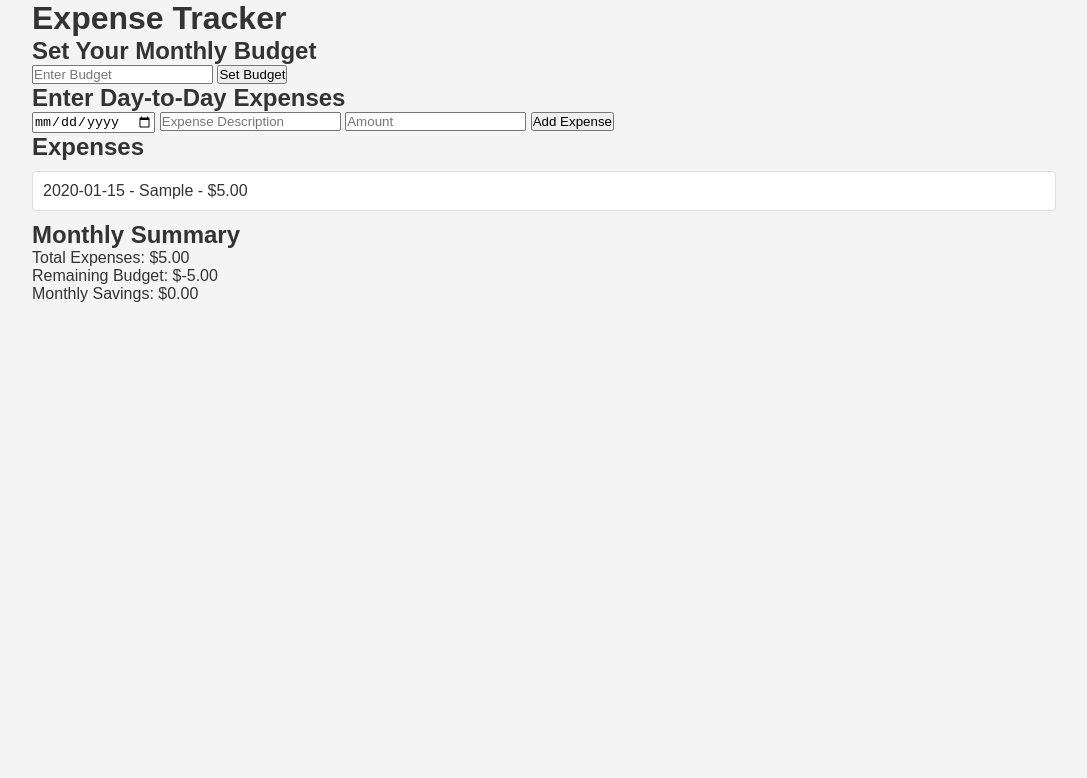
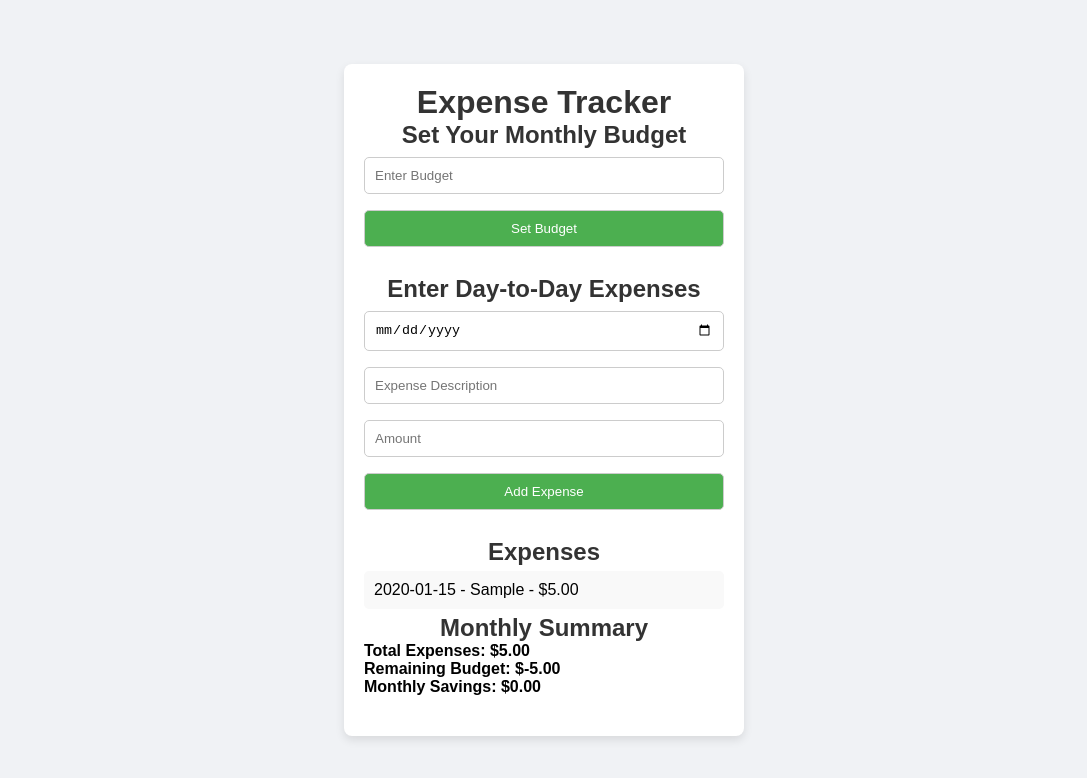
Before and after one commit to Jeysuriya22/aws_project, a website: page public/index.html in a window 1280 px wide. Both pictures are taken after typing "2020-01-15", "Sample", "5" into the empty fields and a click on the button "Add Expense". Shown: the whole page, without its empty margins (96-1183 px from the left). Drawn offline with Linux system fonts and the light colour scheme.

Commit message:
Update styles.css

```diff
--- a/public/styles.css
+++ b/public/styles.css
@@ -6,46 +6,60 @@
 
 body {
     font-family: Arial, sans-serif;
-    background-color: #f4f4f4;
-    color: #333;
-    margin: 0;
-    padding: 0;
+    background-color: #f0f2f5;
+    display: flex;
+    justify-content: center;
+    align-items: center;
+    height: 100vh;
 }
 
 .container {
-    width: 80%;
-    margin: auto;
+    background-color: #fff;
+    padding: 20px;
+    border-radius: 8px;
+    width: 400px;
+    box-shadow: 0 4px 10px rgba(0, 0, 0, 0.1);
 }
 
-header {
+h1, h2 {
+    text-align: center;
+    color: #333;
+}
+
+input, button {
+    width: 100%;
+    padding: 10px;
+    margin: 8px 0;
+    border-radius: 5px;
+    border: 1px solid #ccc;
+}
+
+button {
     background-color: #4CAF50;
     color: white;
-    padding: 20px 0;
-    text-align: center;
+    cursor: pointer;
 }
 
-section {
-    margin-top: 20px;
+button:hover {
+    background-color: #45a049;
+}
+
+.budget-section, .expense-form, .summary {
+    margin-bottom: 20px;
 }
 
 ul {
     list-style-type: none;
+    padding: 0;
 }
 
-ul li {
-    background-color: #fff;
-    margin: 10px 0;
+li {
+    background-color: #f9f9f9;
     padding: 10px;
-    border: 1px solid #ddd;
-    border-radius: 4px;
+    margin: 5px 0;
+    border-radius: 5px;
 }
 
-footer {
-    text-align: center;
-    margin-top: 30px;
-    font-size: 0.9em;
+.summary p {
+    font-weight: bold;
 }
-
-footer p {
-    color: #777;
-}
```
